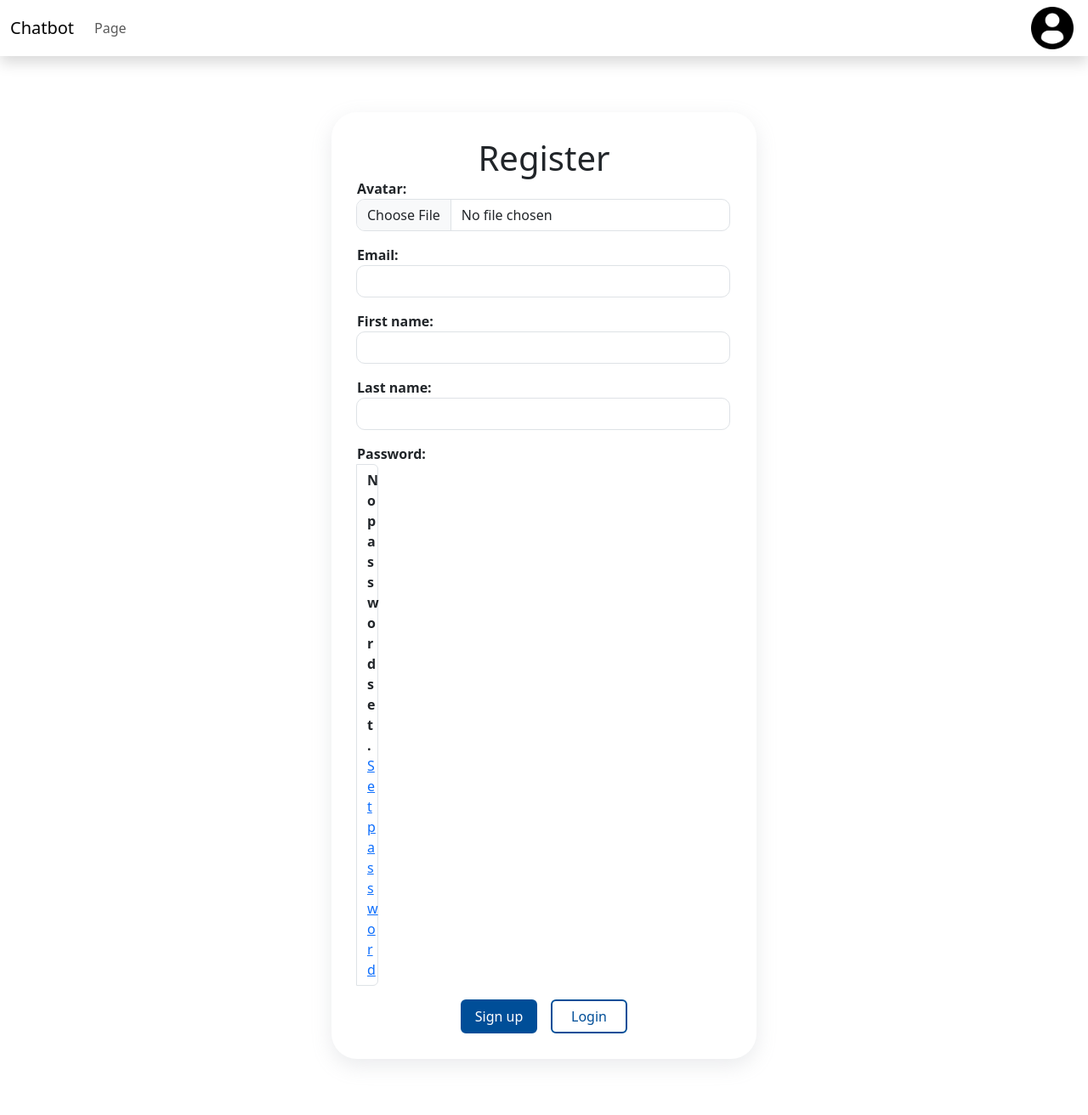
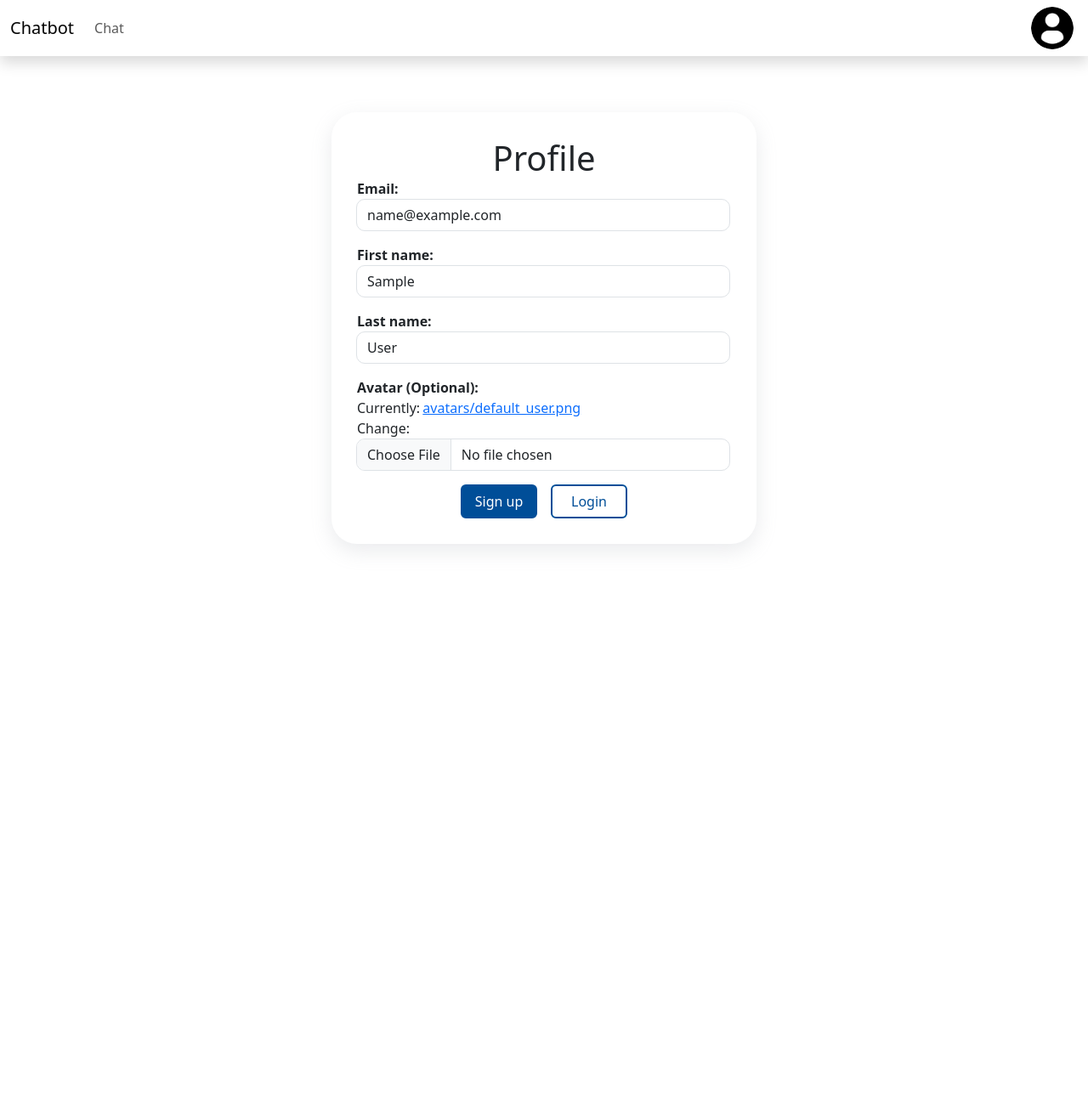
Before and after one commit to Tcphuoc/DjangoPractice, a Django app: page /profile/ in a window 1280 px wide. Shown: the whole page at 85% size. After the commit the page ends 645 px from the top, so only its background shows below. Run offline with Django 5.2, Linux system fonts and the light colour scheme; the visitor is signed in with stand-in values (Sample User, id 1).

Commit message:
Feature update profile

```diff
--- a/static/root.css
+++ b/static/root.css
@@ -6,26 +6,6 @@
 p, h1, h2, h3, h4, h5 {
   margin: 0;
   padding: 0;
-}
-
-nav.navbar .user-icon {
-  width: 50px;
-}
-
-nav.navbar .bg-user-icon {
-  background-color: #ffffff;
-  padding: 5px;
-  border-radius: 5px;
-}
-
-nav.navbar a.nav-link:hover {
-  background-color: #e2e3e5;
-  border-radius: 5px;
-}
-
-nav.navbar .dropdown-item svg {
-  margin: auto 0;
-  margin-right: 15px;
 }
 
 .btn-primary {
--- /dev/null
+++ b/static/style.css
@@ -0,0 +1,22 @@
+nav.navbar .user-icon {
+  width: 50px;
+  aspect-ratio: 1;
+  object-fit: cover;
+  border-radius: 50%;
+}
+
+nav.navbar .bg-user-icon {
+  background-color: #ffffff;
+  padding: 5px;
+  border-radius: 5px;
+}
+
+nav.navbar a.nav-link:hover {
+  background-color: #e2e3e5;
+  border-radius: 5px;
+}
+
+nav.navbar .dropdown-item svg {
+  margin: auto 0;
+  margin-right: 15px;
+}
--- a/templates/base.html
+++ b/templates/base.html
@@ -9,12 +9,10 @@
   <script src="https://cdn.jsdelivr.net/npm/bootstrap@5.3.3/dist/js/bootstrap.bundle.min.js" integrity="sha384-YvpcrYf0tY3lHB60NNkmXc5s9fDVZLESaAA55NDzOxhy9GkcIdslK1eN7N6jIeHz" crossorigin="anonymous"></script>
 
   <link rel="stylesheet" href="{% static 'root.css' %}?v=1.1">
+  <link rel="stylesheet" href="{% static 'style.css' %}?v=1.1">
   {% block css %}{% endblock %}
 
-  <title>
-    {% block title %}
-    {% endblock %}
-  </title>
+  <title>Chatbot</title>
 </head>
 <body>
   <nav class="navbar navbar-expand-lg shadow">
@@ -27,7 +25,7 @@
         <div class="collapse navbar-collapse" id="navbarNav">
           <ul class="navbar-nav">
             <li class="nav-item">
-              <a class="nav-link" href="#">Page</a>
+              <a class="nav-link" href="#">Chat</a>
             </li>
           </ul>
         </div>
@@ -36,7 +34,7 @@
         {% if user.is_authenticated %}
         <div class="dropdown">
           <a class="bg-user-icon" href="#" data-bs-toggle="dropdown" aria-expanded="false">
-            <img class="user-icon" src="/media/avatars/default_user.png" alt="user-icon">
+            <img class="user-icon" src="{{ user.avatar.url }}" alt="user-icon">
           </a>
           <ul class="dropdown-menu dropdown-menu-end">
             <li>
--- a/user/forms.py
+++ b/user/forms.py
@@ -11,9 +11,15 @@ class BaseForm():
 class RegisterForm(BaseForm, UserCreationForm):
 	class Meta:
 		model = User
-		fields = ['avatar' ,'email', 'first_name', 'last_name', 'password1', 'password2']
+		fields = ['email', 'first_name', 'last_name', 'avatar', 'password1', 'password2']
+		labels = {
+			'avatar': 'Avatar (Optional):',
+		}
 
-class EditUserForm(BaseForm, UserChangeForm):
+class EditUserForm(BaseForm, forms.ModelForm):
 	class Meta:
 		model = User
-		fields = ['avatar' ,'email', 'first_name', 'last_name', 'password']
+		fields = ['email', 'first_name', 'last_name', 'avatar']
+		labels = {
+			'avatar': 'Avatar (Optional):',
+		}
--- a/user/templates/user/register.html
+++ b/user/templates/user/form.html
@@ -1,9 +1,5 @@
 {% extends 'base.html' %}
 {% load static %}
-
-{% block title %}
-Register
-{% endblock %}
 
 {% block css %}
 <link rel="stylesheet" href="{% static 'user/user_form_style.css' %}?v=1.1">
@@ -11,8 +7,11 @@ Register
 
 {% block body %}
 <div class="card">
-  <form method="post">
-    <h1>Register</h1>
+  <form method="post" enctype='multipart/form-data'>
+    {% if title %}
+    <h1>{{title}}</h1>
+    {% endif %}
+
     {% csrf_token %}
     {% for field in form %}
     <div class="input-group">
--- a/user/templates/user/login.html
+++ b/user/templates/user/login.html
@@ -1,9 +1,5 @@
 {% extends 'base.html' %}
 {% load static %}
-
-{% block title %}
-Login
-{% endblock %}
 
 {% block css %}
 <link rel="stylesheet" href="{% static 'user/user_form_style.css' %}?v=1.1">
--- a/user/views.py
+++ b/user/views.py
@@ -12,14 +12,16 @@ def profile(request):
             form.save()
             username = form.cleaned_data.get('username')
             messages.success(request, f'Welcome {username} to Chatbot')
-            return redirect('login')
     else:
-        form = EditUserForm()
-    return render(request, 'user/register.html', { 'form': form })
+        form = EditUserForm(instance=request.user)
+    return render(request, 'user/form.html', {
+        'form': form,
+        'title': 'Profile',
+    })
 
 def register(request):
     if request.method == 'POST':
-        form = RegisterForm(request.POST)
+        form = RegisterForm(request.POST, request.FILES)
         if form.is_valid():
             form.save()
             username = form.cleaned_data.get('username')
@@ -27,7 +29,10 @@ def register(request):
             return redirect('login')
     else:
         form = RegisterForm()
-    return render(request, 'user/register.html', { 'form': form })
+    return render(request, 'user/form.html', {
+        'form': form,
+        'title': 'Register',
+    })
 
 class UserLogoutView(LogoutView):
     def dispatch(self, request, *args, **kwargs):
```
Also changed, not shown: user/templates/user/profile.html (deleted, +0 -15 lines), user/templates/user/index.html (deleted).
